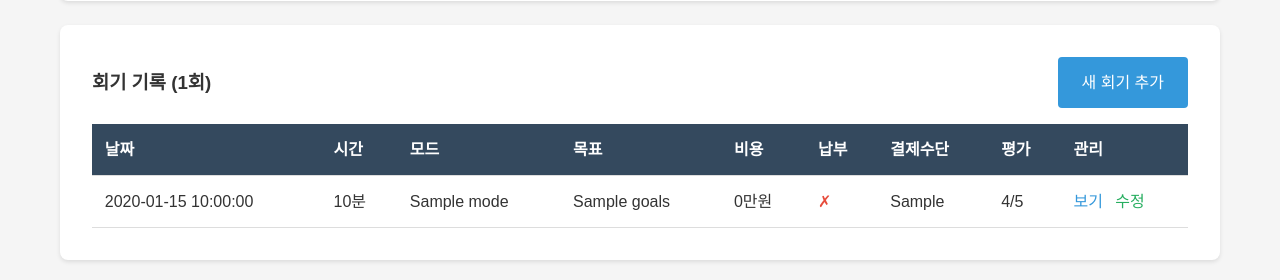
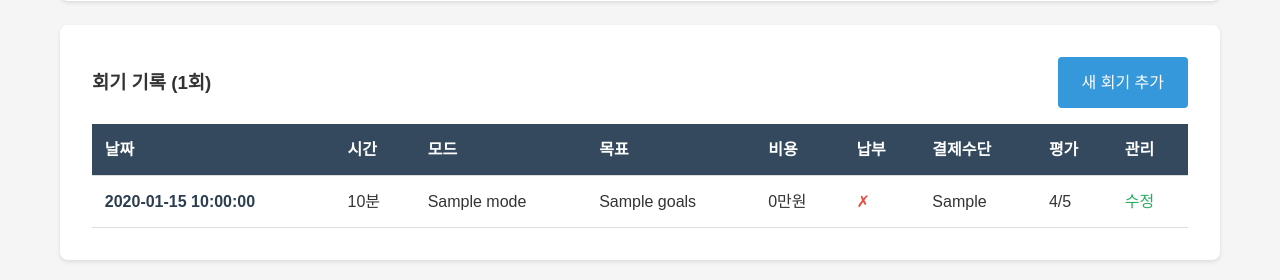
Before and after one commit to doula-loggia/counselor-crm, a Flask app: template templates/client_detail.html in a window 1280 px wide. Shown: the part 784-1064 px from the top of the page. Run offline with Flask 3, Linux system fonts and the light colour scheme; the template is opened without the code that fills it: most values are stand-ins (such as "Sample title", 1, 10 or a date in 2020).

Commit message:
Make session dates and names clickable links to view details
Update client_detail.html and sessions_list.html to make session dates and names clickable links that navigate to session detail pages. Remove the "view" button from session list items.

Replit-Commit-Author: Agent
Replit-Commit-Session-Id: e2148a4e-e460-4bb5-917e-8be908974657
Replit-Commit-Checkpoint-Type: full_checkpoint
Replit-Commit-Screenshot-Url: https://storage.googleapis.com/screenshot-production-us-central1/467df433-729d-43b1-8fdb-397cccec267f/e2148a4e-e460-4bb5-917e-8be908974657/bYqRtr2

```diff
--- a/templates/client_detail.html
+++ b/templates/client_detail.html
@@ -85,7 +85,7 @@
         <tbody>
             {% for session in sessions %}
             <tr>
-                <td>{{ session.date }}</td>
+                <td><a href="/sessions/{{ session.session_id }}" style="color: #2c3e50; text-decoration: none;"><strong>{{ session.date }}</strong></a></td>
                 <td>{{ session.duration_minutes }}분</td>
                 <td>{{ session.mode }}</td>
                 <td>{{ session.goals[:50] }}{% if session.goals|length > 50 %}...{% endif %}</td>
@@ -106,7 +106,6 @@
                     {% endif %}
                 </td>
                 <td>
-                    <a href="/sessions/{{ session.session_id }}" style="color: #3498db; text-decoration: none; margin-right: 0.5rem;">보기</a>
                     <a href="/sessions/{{ session.session_id }}/edit" style="color: #27ae60; text-decoration: none;">수정</a>
                 </td>
             </tr>
--- a/templates/sessions_list.html
+++ b/templates/sessions_list.html
@@ -32,7 +32,7 @@
             {% for session in sessions %}
             <tr>
                 <td>{{ session.date }}</td>
-                <td><strong>{{ session.name }}</strong></td>
+                <td><a href="/sessions/{{ session.session_id }}" style="color: #2c3e50; text-decoration: none;"><strong>{{ session.name }}</strong></a></td>
                 <td>{{ session.duration_minutes }}분</td>
                 <td>{{ session.mode }}</td>
                 <td>{{ session.goals[:50] }}{% if session.goals|length > 50 %}...{% endif %}</td>
@@ -53,7 +53,6 @@
                     {% endif %}
                 </td>
                 <td>
-                    <a href="/sessions/{{ session.session_id }}" style="color: #3498db; text-decoration: none; margin-right: 0.5rem;">보기</a>
                     <a href="/sessions/{{ session.session_id }}/edit" style="color: #27ae60; text-decoration: none;">수정</a>
                 </td>
             </tr>
```
